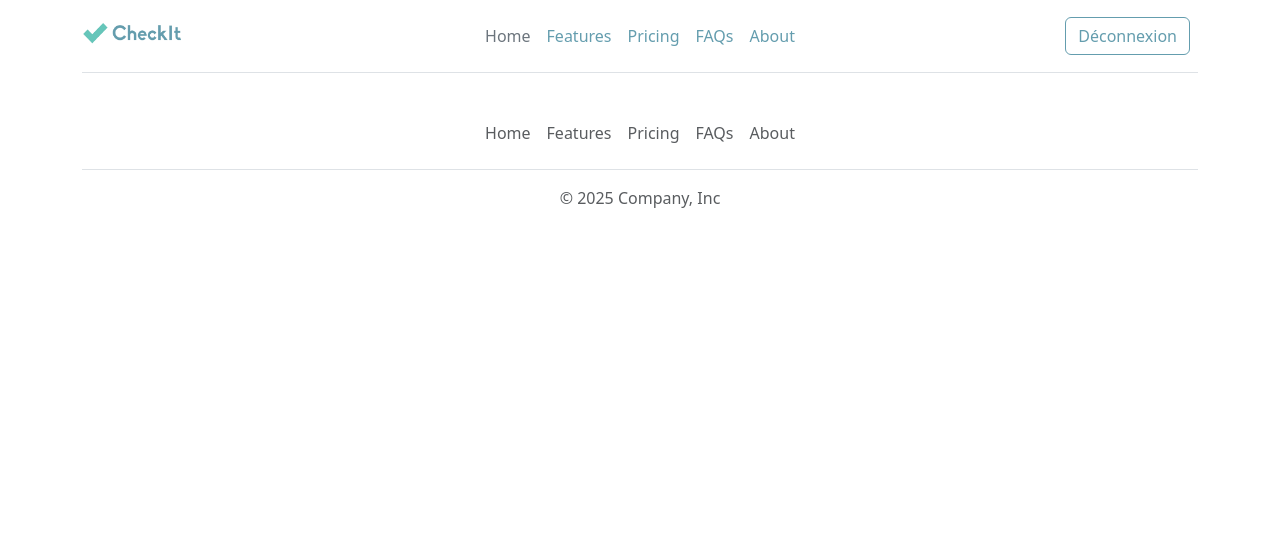
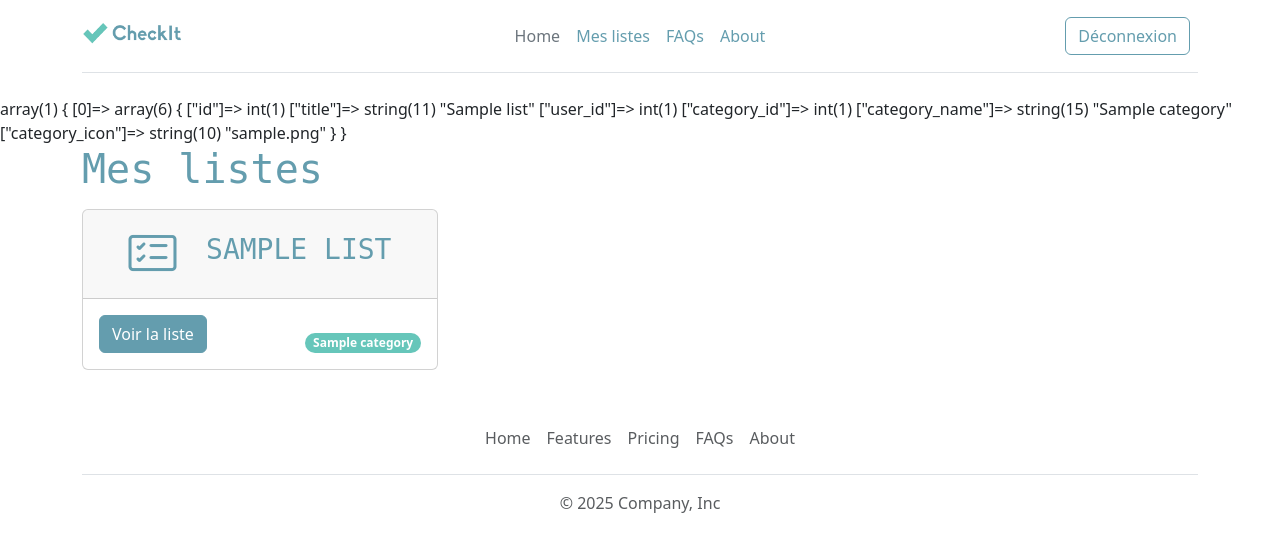
Before and after one commit to yamina-hiziya/CheckIt, a PHP site: page /mes-listes.php in a window 1280 px wide. Shown: the top 552 px of the page. Run offline with PHP 8.4, Linux system fonts and the light colour scheme; the visitor is signed in with stand-in values (Sample User, id 1); tables that the repository leaves empty hold one stand-in row (values such as "Sample post").

Commit message:
ajout de la page listes

```diff
--- /dev/null
+++ b/lib/list.php
@@ -0,0 +1,11 @@
+<?php
+
+function getListsByUserId(PDO $pdo, int $userId): array
+{
+    $query = $pdo->prepare("SELECT list.*, category.name AS category_name, category.icon AS category_icon From list JOIN   category ON category.id = list.category_id WHERE user_id = :user_id");
+    $query->bindValue(':user_id', $userId, PDO::PARAM_INT);
+    $query->execute();
+    $lists = $query->fetchAll(PDO::FETCH_ASSOC);
+
+    return $lists;
+}
--- a/mes-listes.php
+++ b/mes-listes.php
@@ -1,7 +1,52 @@
 <?php
 require_once __DIR__ . '/templates/header.php';
+require_once __DIR__ . '/lib/pdo.php';
+require_once __DIR__ . '/lib/list.php';
+
+if (isset($_SESSION['user'])) {
+    $lists = getListsByUserId($pdo, $_SESSION['user']['id']);
+    var_dump($lists);
+}
+
 ?>
+
+<div class="container">
+    <h1>Mes listes</h1>
+    <div class="row">
+        <?php if (isset($_SESSION['user'])) {
+            if ($lists) {
+                foreach ($lists as $list) { ?>
+                    <div class="col-md-4 my-2">
+                        <div class="card w-100">
+                            <div class="card-header d-flex align-items-center justify-content-evenly">
+                                <i class="bi bi-card-checklist"></i>
+                                <h3 class="card-title"><?= $list['title'] ?></h3>
+                            </div>
+                            <div class="card-body d-flex justify-content-between align-items-end">
+                                <a href="#" class="btn btn-primary">Voir la liste</a>
+                                <div>
+                                    <span class="badge rounded-pill bg-primary">
+                                        <i class="bi <?= $list['category_icon'] ?>"></i>
+                                        <?= $list['category_name'] ?></span>
+                                </div>
+                            </div>
+                        </div>
+                    </div>
+
+                <?php } ?>
+            <?php } else { ?>
+                <p>Vous n'avez pas encore de listes.</p>
+            <?php } ?>
 
 
 
+
+
+        <?php } else { ?>
+            <p>Pour consulter vos listes, vous devez être connecté.</p>
+            <a href="login.php" class="btn btn-outline-primary me-2">Login</a>
+        <?php } ?>
+    </div>
+</div>
+
 <?php require_once __DIR__ . '/templates/footer.php'; ?>
--- a/templates/header.php
+++ b/templates/header.php
@@ -25,8 +25,7 @@ require_once __DIR__ . "/../lib/session.php";
             </div>
             <ul class="nav col-12 col-md-auto mb-2 justify-content-center mb-md-0">
                 <li><a href="#" class="nav-link px-2 link-secondary">Home</a></li>
-                <li><a href="#" class="nav-link px-2">Features</a></li>
-                <li><a href="#" class="nav-link px-2">Pricing</a></li>
+                <li><a href="mes-listes.php" class="nav-link px-2">Mes listes</a></li>
                 <li><a href="#" class="nav-link px-2">FAQs</a></li>
                 <li><a href="#" class="nav-link px-2">About</a></li>
             </ul>
```
